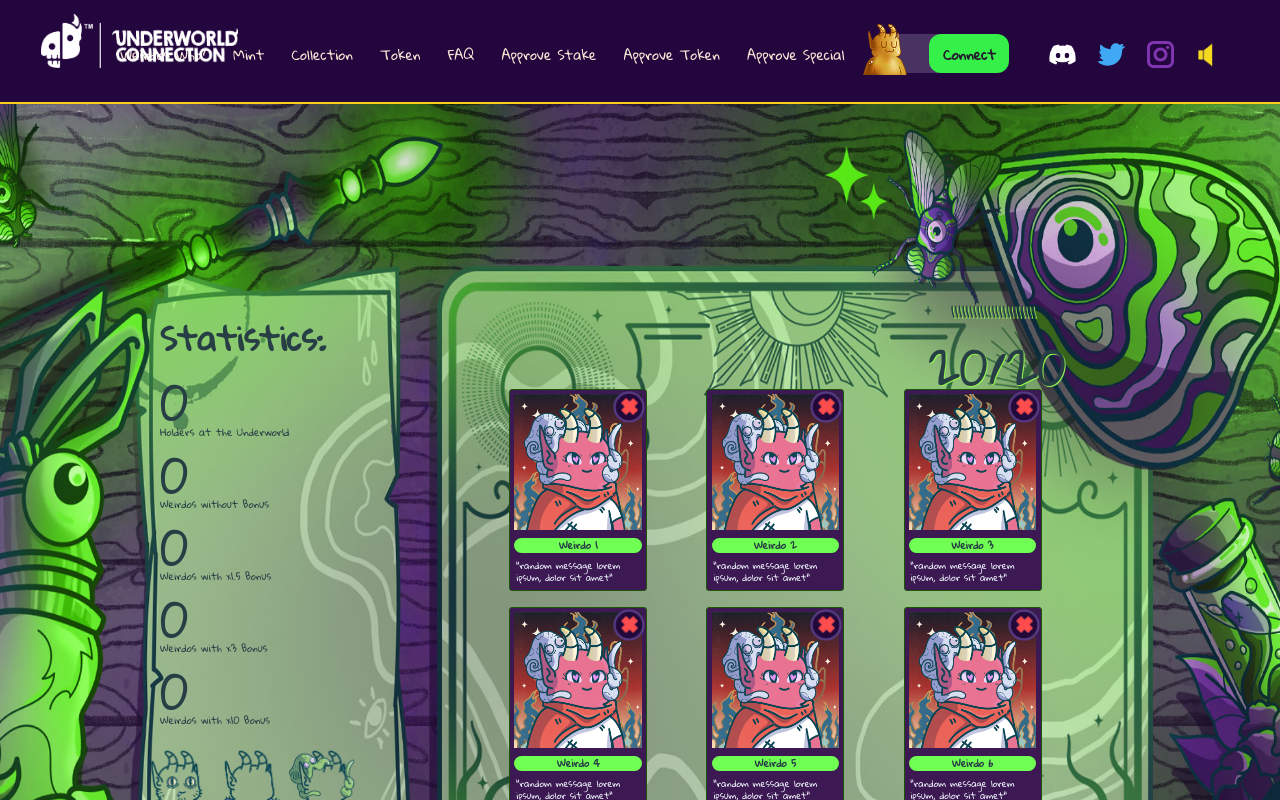
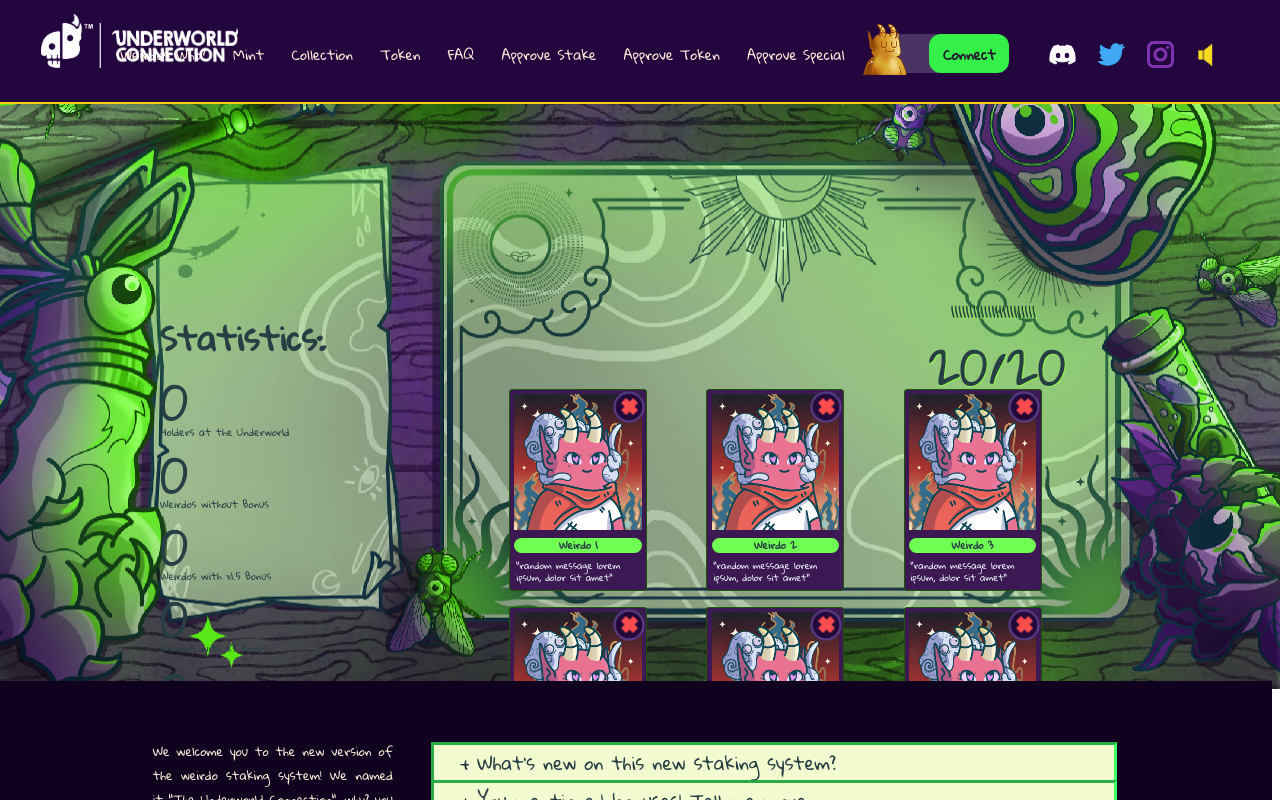
Before and after one commit to Cjescalona1/refactor-weirdo, a React (Create React App) app in the folder weirdo-conn/: page / in a window 1280 px wide. Shown: the top 800 px of the page. Built offline with nearby package versions, Linux system fonts and the light colour scheme.

Commit message:
dimentions test

```diff
--- a/weirdo-conn/src/App.css
+++ b/weirdo-conn/src/App.css
@@ -677,8 +677,8 @@ background-color:#EEEEEE;
       display: flex;
       align-content: center;
       justify-content: center;
-    /* background-image: url(../public/res/01-2.jpg);
-    background-repeat: no-repeat;
+
+    /*background-repeat: no-repeat;
     background-size: cover;
     background-position: center; */
     }
@@ -709,14 +709,9 @@ background-color:#EEEEEE;
     }
     /**/
     .alfaCont{
-    background-image: url(../public/res/01.jpg);
-    max-width: 100vw;
-    min-height: 100%;
-    text-align: center;
-    background-size: 1920px 950px;
-    width: auto;
-    height: 900px;
-    background-position: center !important;
+      background-image: url(../public/res/1350.jpg) !important ;
+      background-size: 1350px 585px;
+      height: 585px;
 }
 
 
@@ -945,9 +940,10 @@ background-color:#EEEEEE;
 }
 @media screen and (min-width: 1350px) and (max-width:1440px) {
   .alfaCont{
-    height: 950px !important;
-    background-size: 2000px 1080px !important;
-  }
+    background-image: url(../public/res/1850.jpg) !important;
+    background-size: 1850px 950px;
+    height: 950px;
+}
   .weirdos {
     margin-top: calc(15em + 5%);
     width: 100%;
@@ -969,8 +965,9 @@ background-color:#EEEEEE;
 
   }
   .alfaCont{
-       background-image: url(../public/res/01.jpg);
-       height: 1080px;
+      background-image: url(../public/res/1850.jpg);
+      background-size: 1850px 950px;
+      height: 950px;
   }
   .leftBox{
       min-width: 320px;
```
Also changed, not shown: weirdo-conn/public/res/1350.jpg (added), weirdo-conn/public/res/1850.jpg (added).
